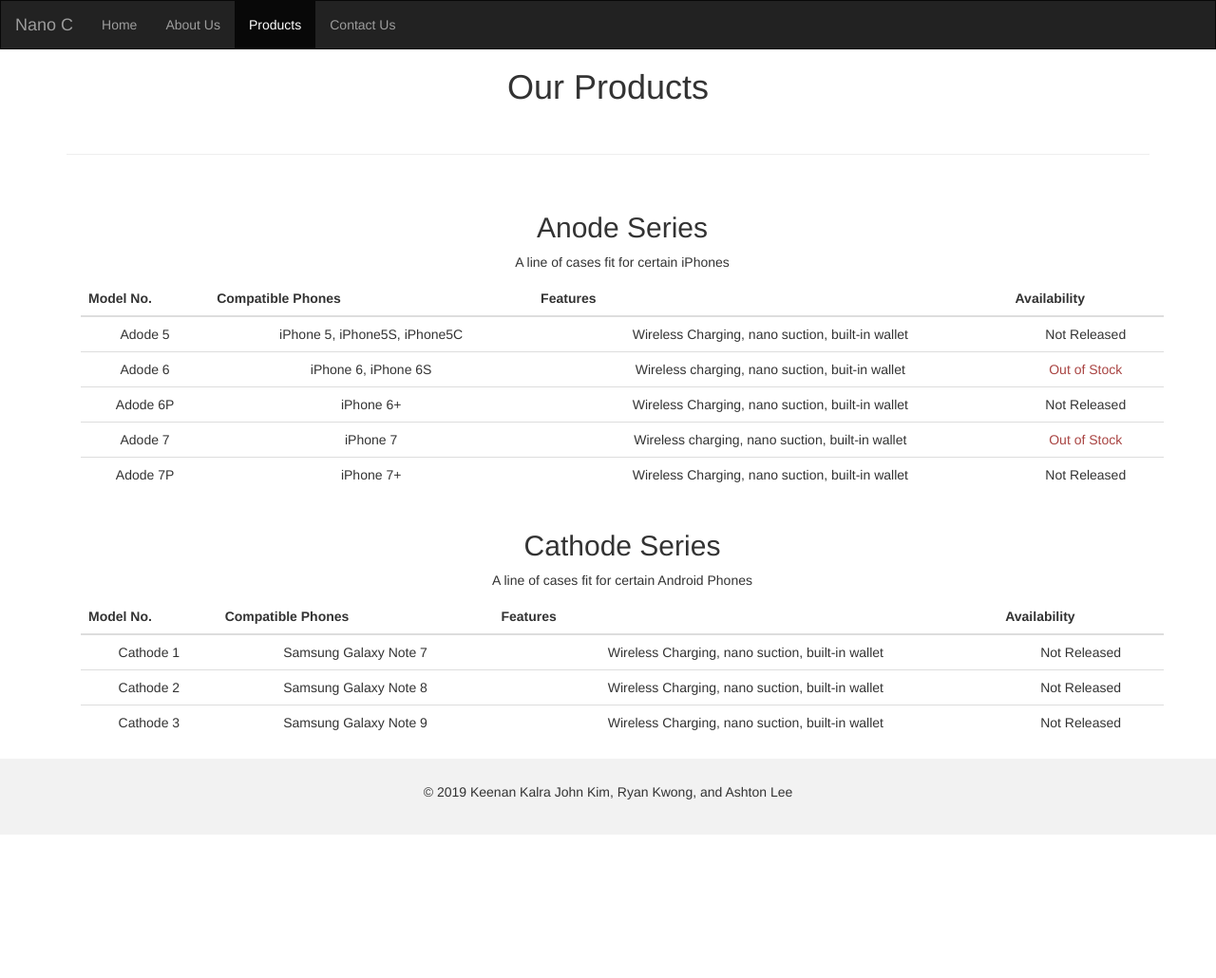
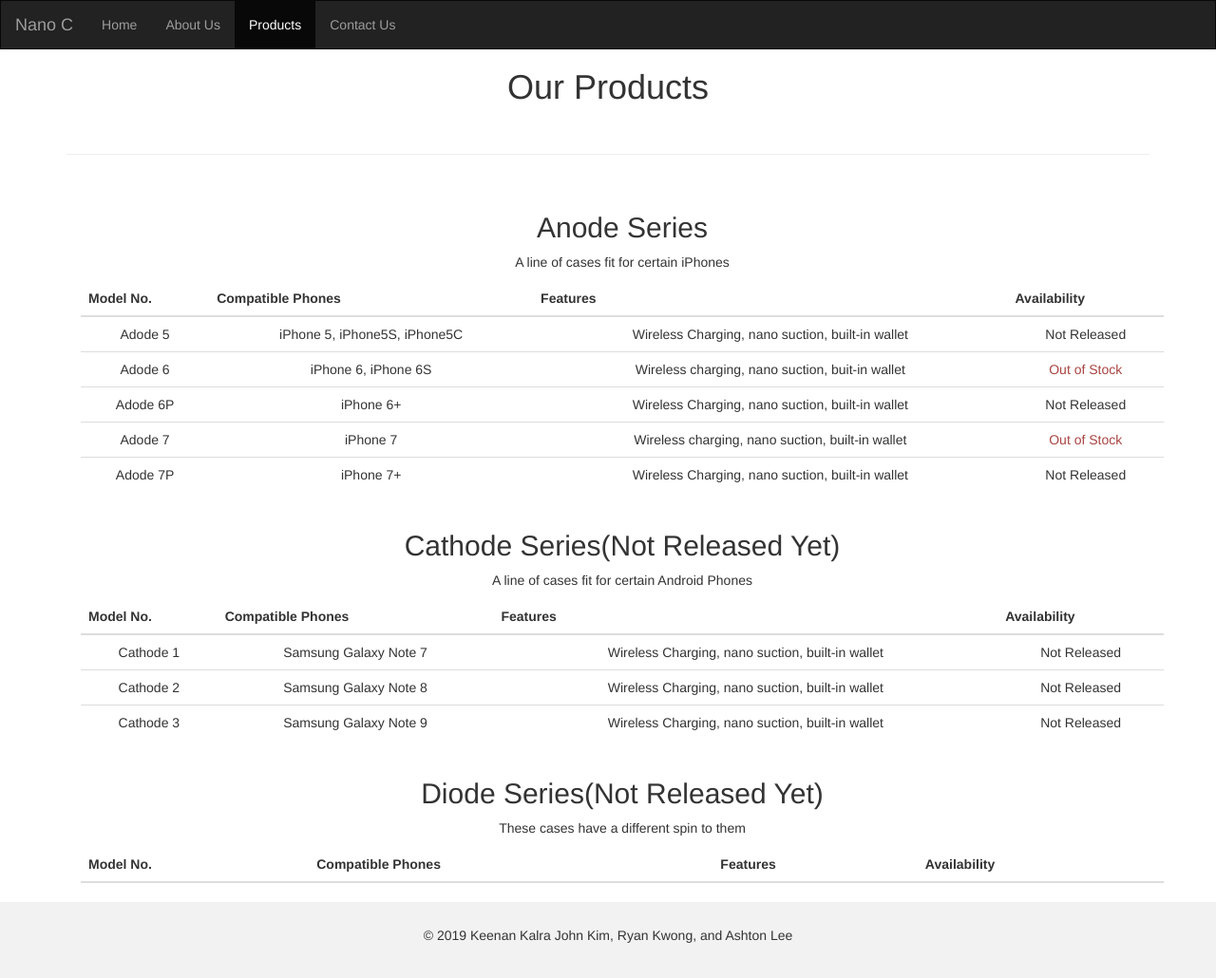
Before and after one commit to biancanev/nanoc, a plain HTML site: page products/index.html in a window 1280 px wide. Shown: the whole page at 95% size. Before the commit the page ends 879 px from the top, so only its background shows below. Drawn offline with nearby package versions, Linux system fonts and the light colour scheme.

Commit message:
Update index.html

```diff
--- a/products/index.html
+++ b/products/index.html
@@ -107,7 +107,7 @@
   </table>
 </div>
 <div class="container">
-  <h2>Cathode Series</h2>
+  <h2>Cathode Series(Not Released Yet)</h2>
   <p>A line of cases fit for certain Android Phones</p>
   <table class="table table-hover">
     <thead>
@@ -140,6 +140,22 @@
     </tbody>
   </table>
 </div>
+<div class="container">
+  <h2>Diode Series(Not Released Yet)</h2>
+  <p>These cases have a different spin to them</p>
+  <table class="table table-hover">
+    <thead>
+      <tr>
+        <th>Model No.</th>
+        <th>Compatible Phones</th>
+        <th>Features</th>
+        <th>Availability</th>
+      </tr>
+    </thead>
+    <tbody>
+    </tbody>
+  </table>
+</div>
 </div>
 
 <footer class="container-fluid text-center">
```
